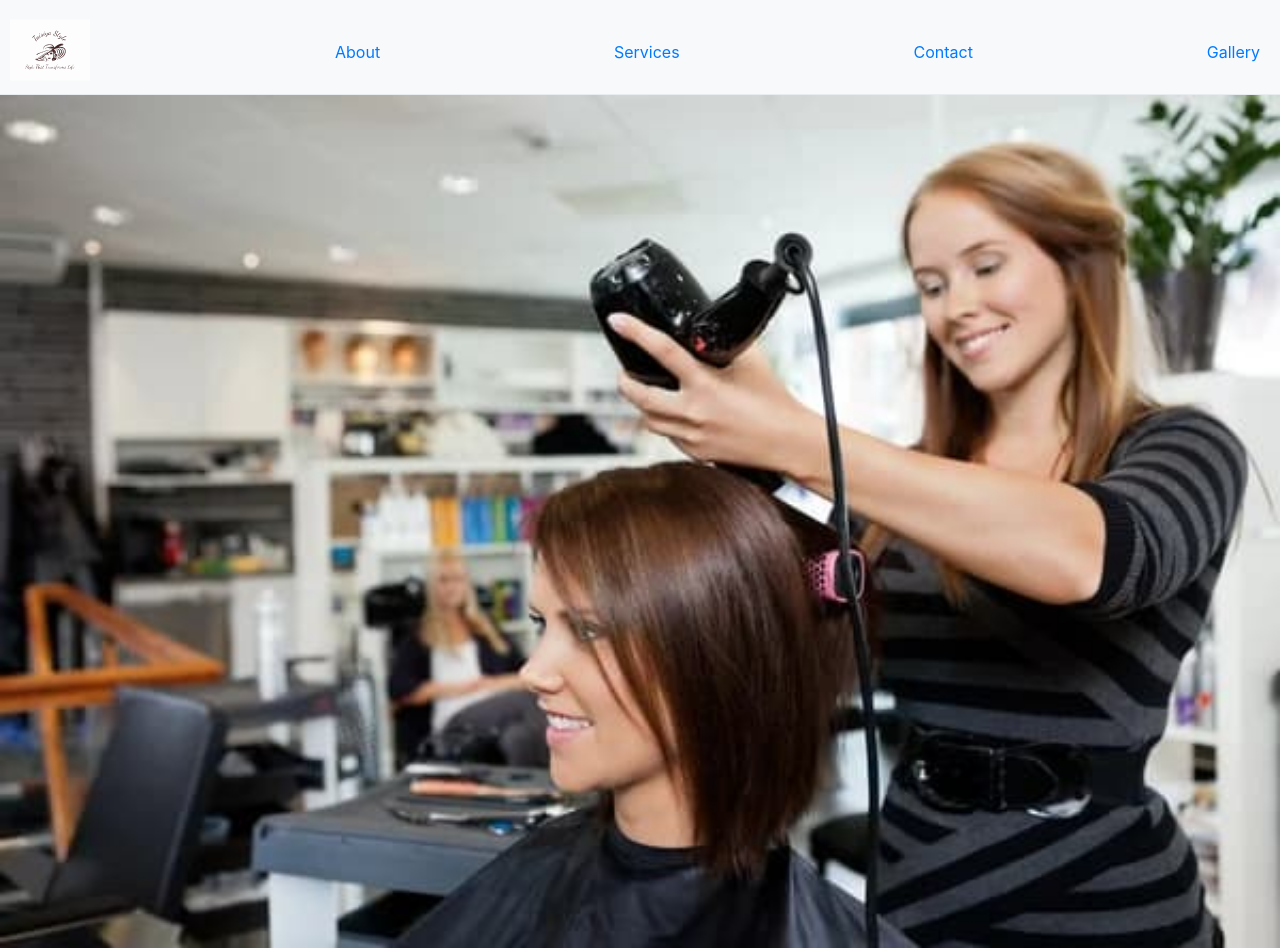
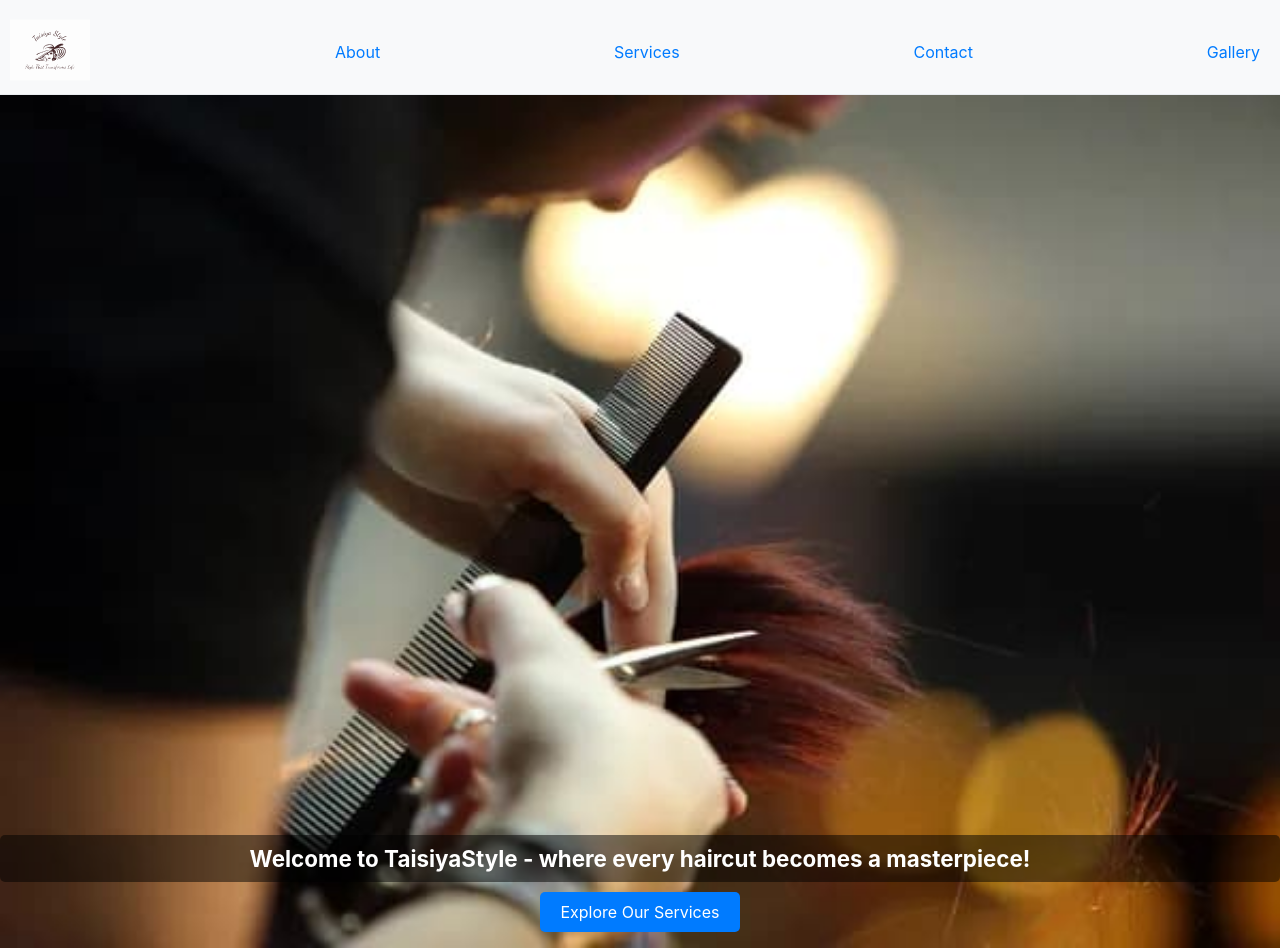
Before and after one commit to kuzmavasil74/taisiya-portfolio-frontend, a React (Create React App) app: page / in a window 1280 px wide. Shown: the top 952 px of the page. Built offline with nearby package versions, Linux system fonts and the light colour scheme; grey boxes are pictures that could not be loaded.

Commit message:
some_updates_sliders_1

```diff
--- a/src/components/Main/Main.jsx
+++ b/src/components/Main/Main.jsx
@@ -7,8 +7,8 @@ import styles from './Main.module.css'
 function Main() {
   const images = [
     '/images/slideer_img_1.jpg',
+    '/images/slideer_img_5.jpg',
     '/images/slideer_img_2.jpg',
-    '/images/slideer_img_5.jpg',
     '/images/slideer_img_6.jpg',
     '/images/slideer_img_7.jpg',
     '/images/slideer_img_8.jpg',
--- a/src/components/Main/Main.module.css
+++ b/src/components/Main/Main.module.css
@@ -1,7 +1,7 @@
 .sliderContainer {
+  position: relative;
   max-width: 100%;
   margin: 0 auto;
-  position: relative;
 }
 
 .sliderImg {
@@ -11,41 +11,37 @@
 }
 
 .sliderCaption {
+  position: absolute;
+  bottom: 20px;
+  left: 50%;
+  transform: translateX(-50%);
   text-align: center;
-  margin-top: 20px;
-  font-size: 1.5rem;
-  color: #333;
+  color: white;
+  width: 100%;
+  padding: 0 10px;
 }
+
 .greeting {
   font-size: 1.4rem;
-  color: #333;
+  margin: 0;
   font-weight: bold;
-  padding: 0 20px;
-  line-height: 1.4;
-  max-width: 800px;
-  margin: 20px auto;
+  background: rgba(0, 0, 0, 0.5);
+  padding: 10px;
+  border-radius: 5px;
 }
+
 .ctaButton {
   display: inline-block;
+  margin-top: 10px;
   padding: 10px 20px;
-  margin-bottom: 20px;
   font-size: 1rem;
-  font-weight: bold;
-  color: #fff;
+  color: white;
   background-color: #007bff;
-  border: none;
+  text-decoration: none;
   border-radius: 5px;
-  text-decoration: none;
-  transition: background-color 0.3s, transform 0.3s;
+  transition: background-color 0.3s ease;
 }
 
-.ctaButton:hover,
-.ctaButton:focus {
+.ctaButton:hover {
   background-color: #0056b3;
-  transform: scale(1.05);
-  outline: none;
 }
-
-.ctaButton:active {
-  background-color: #004494;
-}
```
Also changed, not shown: public/images/slideer_img_5.jpg (renamed from public/images/slideer_img_5 .jpg).
